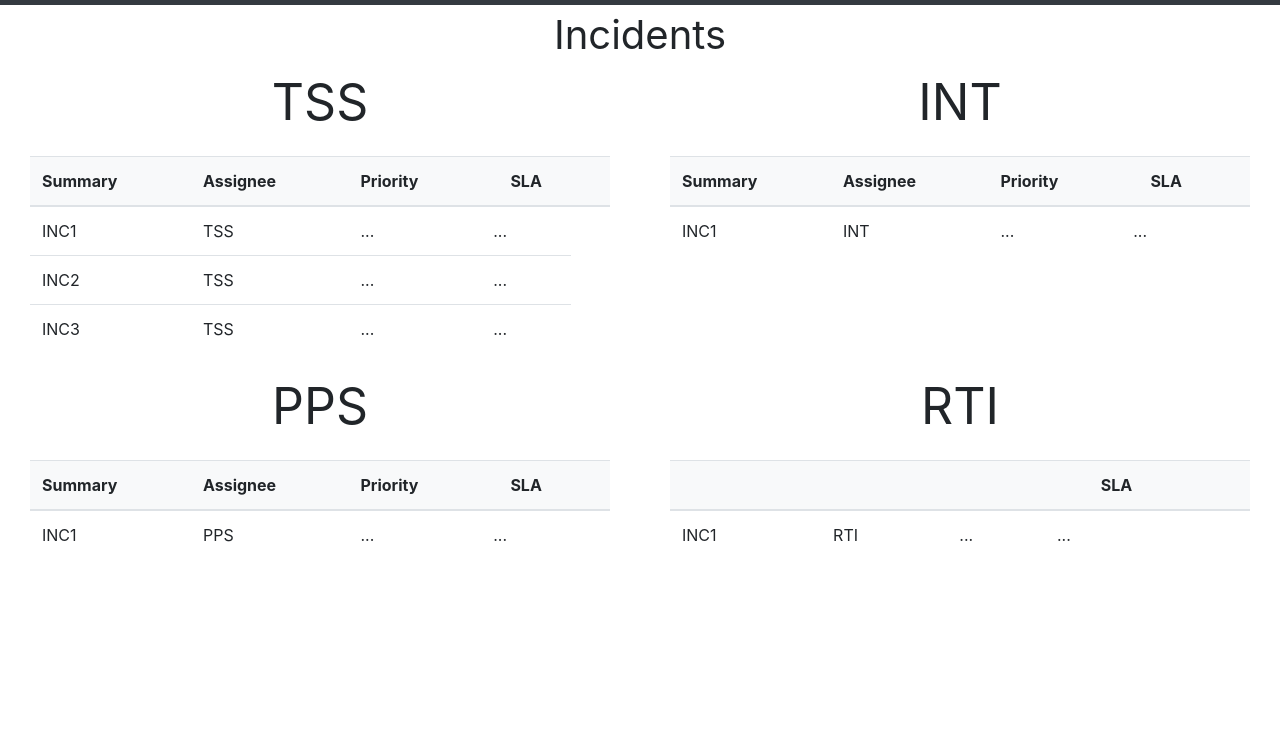
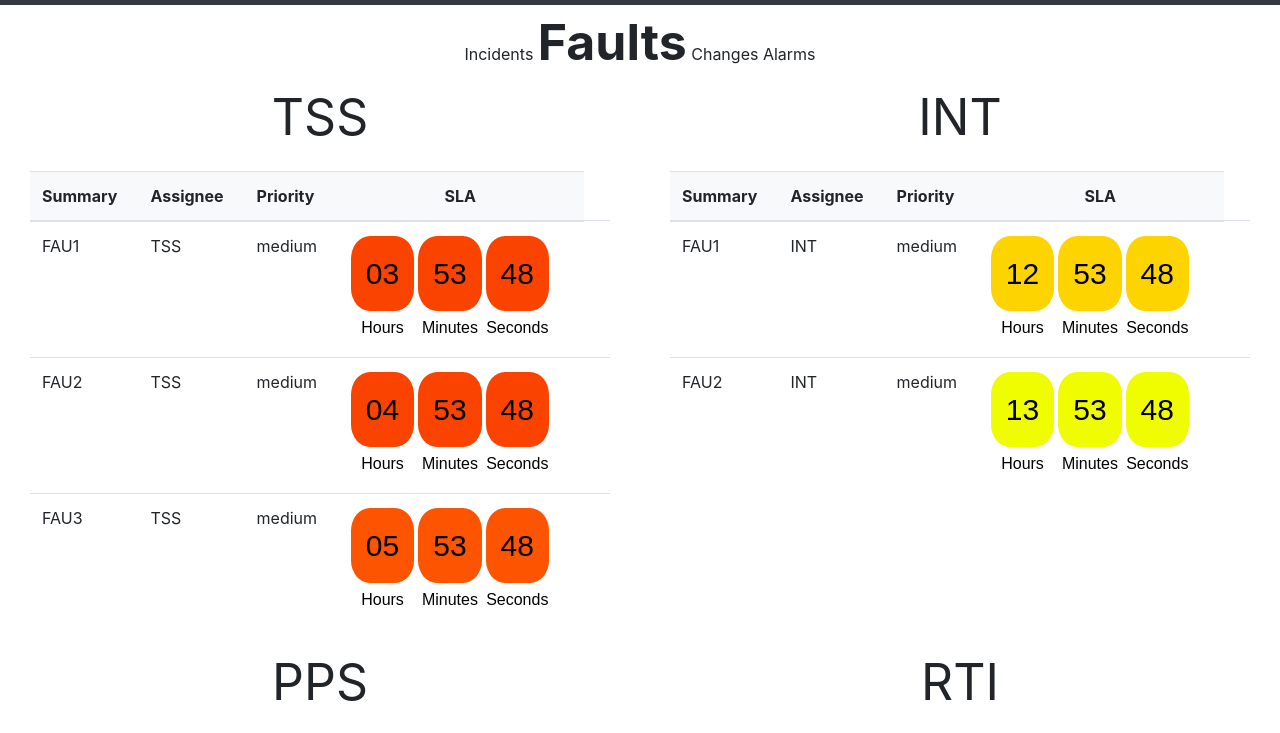
Before and after one commit to ElyesKhama/INTSSDashboard, a plain HTML site: page index.html in a window 1280 px wide. Shown: the part 53-786 px from the top of the page. Drawn offline with Linux system fonts and the light colour scheme.

Commit message:
changed TimeCircles with native JS removed all JQuery added dynamic menu

```diff
--- a/css/style.css
+++ b/css/style.css
@@ -2,6 +2,14 @@
     height: 70px;
     width: 200px;
     float: right;
+}
+
+.titleContainer{
+    text-align:center;
+}
+
+.titleContainer > div{
+    display: inline-block;
 }
 
 .circle{
@@ -25,3 +33,31 @@
     text-align: center;
     margin: auto;
 }
+
+/* --- CountDown Timer --- */
+.clockdiv{
+	font-family: sans-serif;
+	color: black;
+	display: inline-block;
+	font-weight: 100;
+	text-align: center;
+	font-size: 30px;
+}
+
+.clockdiv > div{
+	padding: 2px;
+	border-radius: 50%;
+	display: inline-block;
+}
+
+.clockdiv div > span{
+	padding: 15px;
+	border-radius: 30%;
+	background: green;
+	display: inline-block;
+}
+
+.smalltext{
+	padding-top: 5px;
+	font-size: 16px;
+}
--- a/index.html
+++ b/index.html
@@ -23,7 +23,21 @@
     </nav>
     <!-- -------------- NAVBAR ----------------- -->
 
-    <p id="titleSlide"></p>
+    <div class="titleContainer" >
+        <div id="incidents">
+          Incidents
+        </div >
+        <div id="faults">
+          Faults
+        </div>
+        <div id="changes">
+          Changes
+        </div>
+         <div id="alarms">
+          Alarms
+        </div>
+      </div>
+
 
     <div class="container-fluid mainContainer">
         <div class="row">
@@ -37,7 +51,6 @@
                                 <th> Assignee</th>
                                 <th> Priority </th>
                                 <th style="text-align: center"> SLA </th>
-                                <th/>
                             </tr>
                         </thead>
                         <tbody id="bodyTable0">
@@ -55,7 +68,6 @@
                                 <th> Assignee</th>
                                 <th> Priority </th>
                                 <th style="text-align: center"> SLA </th>
-                                <th/>
                             </tr>
                         </thead>
                         <tbody id="bodyTable1">
@@ -75,7 +87,6 @@
                                 <th> Assignee</th>
                                 <th> Priority </th>
                                 <th style="text-align: center"> SLA </th>
-                                <th/>
                             </tr>
                         </thead>
                         <tbody id="bodyTable2">
@@ -89,11 +100,10 @@
                     <table class="table tableContainer">
                         <thead class="bg-light">
                             <tr>
-                                <th></th>
-                                <th></th>
-                                <th></th>
+                                <th>Summary</th>
+                                <th>Assignee</th>
+                                <th>Priority</th>
                                 <th style="text-align: center"> SLA </th>
-                                <th/>
                             </tr>
                         </thead>
                         <tbody id="bodyTable3">
@@ -103,10 +113,9 @@
             </div>
         </div>
     </div>
+    <script type="text/javascript" src="js/jquery-3.3.1.min.js"></script>
     <script type="text/javascript" src="js/script.js"></script>
-    <script type="text/javascript" src="js/jquery-3.3.1.min.js"></script>
-    <script type="text/javascript " src="js/TimeCircles.js"></script>
-    <script type="text/javascript" src="js/timers.js"></script>
+
 </body>
 
 </html>
--- a/js/script.js
+++ b/js/script.js
@@ -4,39 +4,37 @@ var json = {
     "report": [{
         "team": "tss",
         "incidents": [
-            { "summary": "INC1", "assignee": "TSS", "priority": "...", "SLA": "..." },
-            { "summary": "INC2", "assignee": "TSS", "priority": "...", "SLA": "..." },
-            { "summary": "INC3", "assignee": "TSS", "priority": "...", "SLA": "..." }
+            { "summary": "INC1", "assignee": "TSS", "priority": "medium", "SLA": "2018-08-29T16:00:00" },
+            { "summary": "INC3", "assignee": "TSS", "priority": "medium", "SLA": "2018-08-29T16:00:00" }
         ],
         "faults": [
-            { "summary": "FAU1", "assignee": "TSS", "priority": "...", "SLA": "..." },
-            { "summary": "FAU2", "assignee": "TSS", "priority": "...", "SLA": "..." },
-            { "summary": "FAU3", "assignee": "TSS", "priority": "...", "SLA": "..." }
+            { "summary": "FAU1", "assignee": "TSS", "priority": "medium", "SLA": "2018-08-29T17:00:00" },
+            { "summary": "FAU2", "assignee": "TSS", "priority": "medium", "SLA": "2018-08-29T18:00:00" },
+            { "summary": "FAU3", "assignee": "TSS", "priority": "medium", "SLA": "2018-08-29T19:00:00" }
         ],
         "changes": [
-            { "summary": "CHA1", "assignee": "TSS", "priority": "...", "SLA": "..." },
-            { "summary": "CHA2", "assignee": "TSS", "priority": "...", "SLA": "..." },
-            { "summary": "CHA3", "assignee": "TSS", "priority": "...", "SLA": "..." }
+            { "summary": "CHA1", "assignee": "TSS", "priority": "medium", "SLA": "2018-08-29T20:00:00" },
+            { "summary": "CHA3", "assignee": "TSS", "priority": "medium", "SLA": "2018-08-29T21:00:00" }
         ],
         "alarms": [
-            { "summary": "ALA1", "assignee": "TSS", "priority": "...", "SLA": "..." },
-            { "summary": "ALA2", "assignee": "TSS", "priority": "...", "SLA": "..." },
-            { "summary": "ALA3", "assignee": "TSS", "priority": "...", "SLA": "..." }
+            { "summary": "ALA1", "assignee": "TSS", "priority": "medium", "SLA": "2018-08-29T22:00:00" },
+            { "summary": "ALA2", "assignee": "TSS", "priority": "medium", "SLA": "2018-08-29T23:00:00" },
+            { "summary": "ALA3", "assignee": "TSS", "priority": "medium", "SLA": "2018-08-30T00:00:00" }
         ]
     },
     {
         "team": "int",
         "incidents": [
-            { "summary": "INC1", "assignee": "INT", "priority": "...", "SLA": "..." }
+            { "summary": "INC1", "assignee": "INT", "priority": "medium", "SLA": "2018-08-30T01:00:00" }
         ],
         "faults": [
-            { "summary": "FAU1", "assignee": "INT", "priority": "...", "SLA": "..." },
-            { "summary": "FAU2", "assignee": "INT", "priority": "...", "SLA": "..." }
+            { "summary": "FAU1", "assignee": "INT", "priority": "medium", "SLA": "2018-08-30T02:00:00" },
+            { "summary": "FAU2", "assignee": "INT", "priority": "medium", "SLA": "2018-08-30T03:00:00" }
         ],
         "changes": [
-            { "summary": "CHA1", "assignee": "INT", "priority": "...", "SLA": "..." },
-            { "summary": "CHA2", "assignee": "INT", "priority": "...", "SLA": "..." },
-            { "summary": "CHA3", "assignee": "INT", "priority": "...", "SLA": "..." }
+            { "summary": "CHA1", "assignee": "INT", "priority": "medium", "SLA": "2018-08-30T04:00:00" },
+            { "summary": "CHA2", "assignee": "INT", "priority": "medium", "SLA": "2018-08-30T05:00:00" },
+            { "summary": "CHA3", "assignee": "INT", "priority": "medium", "SLA": "2018-08-30T06:00:00" }
         ],
         "alarms": [
         ]
@@ -44,55 +42,61 @@ var json = {
     {
         "team": "pps",
         "incidents": [
-            { "summary": "INC1", "assignee": "PPS", "priority": "...", "SLA": "..." }
+            { "summary": "INC1", "assignee": "PPS", "priority": "medium", "SLA": "2018-08-30T07:00:00" }
         ],
         "faults": [
         ],
         "changes": [
-            { "summary": "CHA1", "assignee": "PPS", "priority": "...", "SLA": "..." },
-            { "summary": "CHA2", "assignee": "PPS", "priority": "...", "SLA": "..." }
+            { "summary": "CHA1", "assignee": "PPS", "priority": "medium", "SLA": "2018-08-30T08:00:00" },
+            { "summary": "CHA2", "assignee": "PPS", "priority": "medium", "SLA": "2018-08-30T09:00:00" }
         ],
         "alarms": [
-            { "summary": "ALA1", "assignee": "PPS", "priority": "...", "SLA": "..." }
+            { "summary": "ALA1", "assignee": "PPS", "priority": "medium", "SLA": "2018-08-30T10:00:00" }
         ]
     },
     {
         "team": "rti",
         "incidents": [
-            { "summary": "INC1", "assignee": "RTI", "priority": "...", "SLA": "..." }
+            { "summary": "INC1", "assignee": "RTI", "priority": "medium", "SLA": "2018-08-30T11:00:00" }
         ],
         "faults": [
-            { "summary": "FAU1", "assignee": "RTI", "priority": "...", "SLA": "..." },
-            { "summary": "FAU2", "assignee": "RTI", "priority": "...", "SLA": "..." }
+            { "summary": "FAU1", "assignee": "RTI", "priority": "medium", "SLA": "2018-08-30T12:00:00" },
+            { "summary": "FAU2", "assignee": "RTI", "priority": "medium", "SLA": "2018-08-30T13:00:00" }
         ],
         "changes": [
-            { "summary": "CHA1", "assignee": "RTI", "priority": "...", "SLA": "..." },
-            { "summary": "CHA2", "assignee": "RTI", "priority": "...", "SLA": "..." },
-            { "summary": "CHA3", "assignee": "RTI", "priority": "...", "SLA": "..." }
+            { "summary": "CHA1", "assignee": "RTI", "priority": "medium", "SLA": "2018-08-30T14:00:00" },
+            { "summary": "CHA2", "assignee": "RTI", "priority": "medium", "SLA": "2018-08-30T14:00:00" },
+            { "summary": "CHA3", "assignee": "RTI", "priority": "medium", "SLA": "2018-08-30T14:00:00" }
         ],
         "alarms": [
-            { "summary": "ALA1", "assignee": "RTI", "priority": "...", "SLA": "..." },
-            { "summary": "ALA2", "assignee": "RTI", "priority": "...", "SLA": "..." }
+            { "summary": "ALA1", "assignee": "RTI", "priority": "medium", "SLA": "2018-08-30T14:00:00" },
+            { "summary": "ALA2", "assignee": "RTI", "priority": "medium", "SLA": "2018-08-30T14:00:00" }
         ]
     }
     ],
     "date": "2018-28-08 08:39:44"
 };
 
-const listTitles = ['Incidents', 'Faults', 'Changes', 'Alarms'];
+const listTitles = ['incidents', 'faults', 'changes', 'alarms'];
 
 
 function updateTitle() {
-    var elemTitle = document.getElementById("titleSlide");
-    elemTitle.innerHTML = listTitles[index];
-    updateTables(index);
-    index++;
-    if (index == 4) {
-        index = 0;
+
+    var elem;
+    for(var i=0;i<4;i++){
+        elem =  document.getElementById(listTitles[i]);
+        elem.style.fontWeight = "normal";
+        elem.style.fontSize = "1rem";
+
     }
+
+    var elemTitle = document.getElementById(listTitles[index]);
+    elemTitle.style.fontWeight = "bold";
+    elemTitle.style.fontSize = "50px";
 }
 
 function updateTables(index) {
+    var countTimer = 0;
     for (var i = 0; i < 4; i++) {
         var item = json.report[i];
         var bodyTable = "bodyTable" + i;
@@ -121,14 +125,91 @@ function updateTables(index) {
             var col1 = line.insertCell(1);
             var col2 = line.insertCell(2);
             var col3 = line.insertCell(3);
+            var col4 = line.insertCell(4);
             col0.innerHTML += items[j].summary;
             col1.innerHTML += items[j].assignee;
             col2.innerHTML += items[j].priority;
-            col3.innerHTML += items[j].SLA;
-            //insérer une ligne de tableau
-            //mettre le bon texte
+
+            var nbSeconds = calculationSLA(items[j].SLA);
+
+            createCountDown(col3, countTimer);
+            var deadline = new Date(Date.parse(new Date()) + nbSeconds * 1000);
+            initializeClock("clockdiv" + countTimer, deadline);
+
+
+            //insertDivs(nbSeconds, col3, col4, countTimer);
+
+            countTimer++;
         }
     }
+}
+
+function calculationSLA(endTime) {
+    var dateNow = new Date();
+    var dateEnd = new Date(endTime);
+    var nbSeconds = Math.round((dateEnd - dateNow) / 1000);
+    console.log(nbSeconds);
+    return nbSeconds;
+}
+
+/* function insertDivs(nbSeconds, col3, col4, count) {
+    var divContainer = document.createElement('div');
+    divContainer.className = "container containerTimeCircle";
+    var divTimer = document.createElement('div');
+    divTimer.className = "container timerTest timerDiv";
+    divTimer.id = "timer" + count;
+    divTimer.setAttribute("data-timer", nbSeconds);
+    var divCircle = document.createElement('div');
+    divCircle.className = "circle";
+
+    var divInsertedContainer = col3.appendChild(divContainer);
+    var divInsertedTimer = divInsertedContainer.appendChild(divTimer);
+    col4.appendChild(divCircle);
+
+    createTimer("#"+divTimer.id);
+} */
+
+function createCountDown(parentElement, countTimer) {
+    var divClockDiv = document.createElement('div');
+    divClockDiv.id = "clockdiv" + countTimer;  //TODO: + number
+    divClockDiv.className = "clockdiv";
+
+    var divContainerHours = document.createElement('div');
+    var spanHours = createSpan("hours");
+    var divHours = createDiv("Hours");
+    divContainerHours.appendChild(spanHours);
+    divContainerHours.appendChild(divHours);
+
+    var divContainerMinutes = document.createElement('div');
+    var spanMinutes = createSpan("minutes");
+    var divMinutes = createDiv("Minutes");
+    divContainerMinutes.appendChild(spanMinutes);
+    divContainerMinutes.appendChild(divMinutes);
+
+    var divContainerSeconds = document.createElement('div');
+    var spanSeconds = createSpan("seconds");
+    var divSeconds = createDiv("Seconds");
+    divContainerSeconds.appendChild(spanSeconds);
+    divContainerSeconds.appendChild(divSeconds);
+
+    divClockDiv.appendChild(divContainerHours);
+    divClockDiv.appendChild(divContainerMinutes);
+    divClockDiv.appendChild(divContainerSeconds);
+
+    parentElement.appendChild(divClockDiv);
+}
+
+function createSpan(type) {
+    var span = document.createElement('span');
+    span.className = type;
+    return span;
+}
+
+function createDiv(type) {
+    var div = document.createElement('div');
+    div.className = "smalltext";
+    div.innerText = type;
+    return div;
 }
 
 function removeBodyRows(elem) {
@@ -138,8 +219,98 @@ function removeBodyRows(elem) {
     }
 }
 
-function updateTitleTimer() {
-    timeoutID = window.setInterval(updateTitle, 1000);
+function getTimeRemaining(endtime) {
+    var t = Date.parse(endtime) - Date.parse(new Date());
+    var seconds = Math.floor((t / 1000) % 60);
+    var minutes = Math.floor((t / 1000 / 60) % 60);
+    var hours = Math.floor((t / (1000 * 60 * 60)) % 24);
+    return {
+        'total': t,
+        'hours': hours,
+        'minutes': minutes,
+        'seconds': seconds
+    };
 }
 
-updateTitleTimer();
+function initializeClock(id, endtime) {
+    var clock = document.getElementById(id);
+    var hoursSpan = clock.querySelector('.hours');
+    var minutesSpan = clock.querySelector('.minutes');
+    var secondsSpan = clock.querySelector('.seconds');
+
+    function updateClock() {
+        var time = getTimeRemaining(endtime);
+
+        hoursSpan.innerHTML = ('0' + time.hours).slice(-2);
+        minutesSpan.innerHTML = ('0' + time.minutes).slice(-2);
+        secondsSpan.innerHTML = ('0' + time.seconds).slice(-2);
+
+        /*if(t.seconds == 50){
+          secondsSpan.style = "background-color: blue";
+        }*/
+
+        updateColor(time, hoursSpan, minutesSpan, secondsSpan);
+
+        if (time.total <= 0) {
+            clearInterval(timeinterval);
+        }
+    }
+
+    updateClock();
+    var timeinterval = setInterval(updateClock, 1000);
+}
+
+function updateColor(time, hoursSpan, minutesSpan, secondsSpan) {
+    var hours = time.hours;
+    var minutes = time.minutes;
+    var seconds = time.seconds;
+
+    var palette = [
+        "#FF0000",
+        "#F30101",
+        "#FD0400",
+        "#FB4300",
+        "#FB4300",
+        "#FC5400",
+        "#FD6601",
+        "#FD8200",
+        "#FD9000",
+        "#FCA000",
+        "#FCB800",
+        "#FCC500",
+        "#FDD300",
+        "#F0FD01",
+        "#F0FD01",
+        "#DAFC00",
+        "#C4FB00",
+        "#B9FD01",
+        "#A6FE00",
+        "#87FD00",
+        "#62FD01",
+        "#00FE14",
+        "#01FF2B",
+        "#01FB50"
+      ];
+
+    hoursSpan.style.backgroundColor = palette[hours];
+    minutesSpan.style.backgroundColor = palette[hours];
+    secondsSpan.style.backgroundColor = palette[hours];
+
+
+}
+
+function updateTitleTimer() {
+    updateTitle();
+    updateTables(index);
+    index++;
+    if (index == 4) {
+        index = 0;
+    }
+}
+
+function setIntervalUpdate() {
+    updateTitleTimer();
+    timeoutID = window.setInterval(updateTitleTimer, 1000);
+}
+
+setIntervalUpdate();
```
